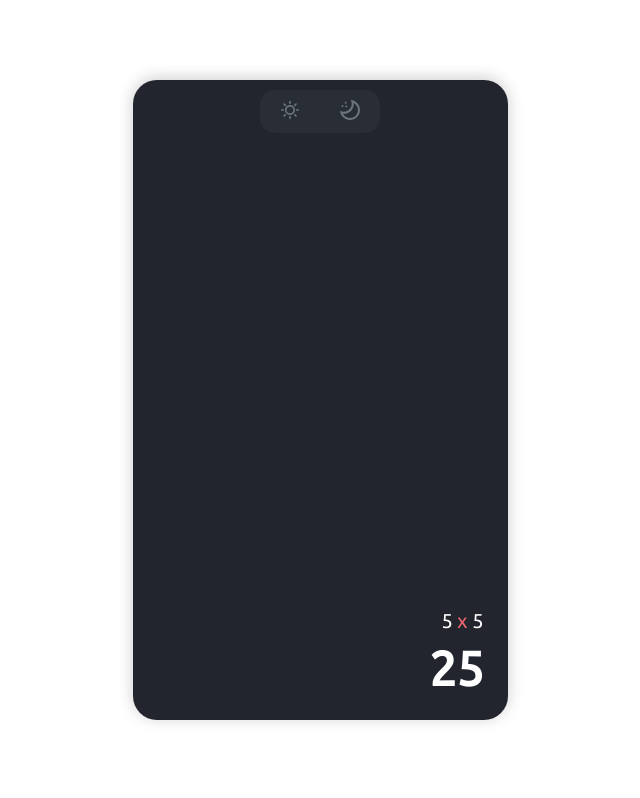
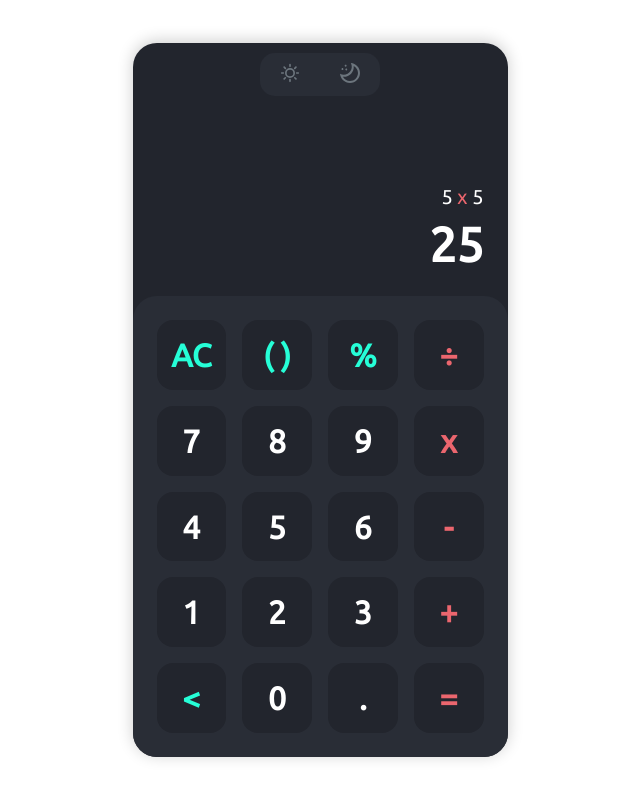
Before and after one commit to VenturaDorantes/CalculatorReact, a React (Vite) app: page / in a window 1280 px wide. Shown: the whole page, without its empty margins (320-960 px from the left). Built offline with nearby package versions, Linux system fonts and the light colour scheme.

Commit message:
Creando apartado de botones

```diff
--- a/src/app.jsx
+++ b/src/app.jsx
@@ -4,6 +4,8 @@ import Icons from './components/icons/Icons';
 import IconSun from './components/icons/icon/IconSun';
 import IconMoon from './components/icons/icon/IconMoon';
 import Display from './components/display/Display';
+import Keys from './keys.json'
+import Key from './components/key/Key'
 
 export function App() {
 
@@ -35,6 +37,10 @@ export function App() {
         ]
     )
 
+    const [keys, setKey] = useState(Keys.keys)
+
+    console.log(keys)
+
     const $styleColor = document.documentElement.style
     if(icons[0].active == true) {
         $styleColor.setProperty('--bg-black', 'white');
@@ -50,9 +56,6 @@ export function App() {
         $styleColor.setProperty('--bd-btnIconActive', '#ffffff');
         localStorage.setItem('pageColor', 'moon');
     }
-
-    console.log(icons)
-
 
     const updateColorActive = (nameIcon) => {
 
@@ -70,7 +73,6 @@ export function App() {
         localStorage.setItem('pageColor', nameIcon)
     }
 
-
     return(
         <div className="app">
             <div className="calculator">
@@ -79,6 +81,7 @@ export function App() {
                     updateColorActive={ updateColorActive }
                 />
                 <Display />
+                <Key data={ keys }/>
             </div>
         </div>
     )
--- /dev/null
+++ b/src/components/key/Key.jsx
@@ -0,0 +1,22 @@
+import './key.css'
+import KeyBottom from "./KeyButton"
+
+const Key = (props) => {
+
+    const { data } = props
+
+    return (
+        <div className="keys">
+            { data.map((btn, i) =>
+                <KeyBottom
+                    dataKey={ btn.dataKey }
+                    cssClass={ btn.class }
+                    spanText={ btn.spanText }
+                    key={ i }
+                />
+            )}
+        </div>
+    )
+}
+
+export default Key
--- /dev/null
+++ b/src/components/key/KeyButton.jsx
@@ -0,0 +1,12 @@
+const KeyBottom = (props) =>{
+
+    const { dataKey, cssClass, spanText } = props
+
+    return(
+        <div data-key={ dataKey } className={ !cssClass == '' ? 'key ' + cssClass : 'key'}>
+            <span>{ spanText }</span>
+        </div>
+    )
+}
+
+export default KeyBottom
--- /dev/null
+++ b/src/components/key/key.css
@@ -0,0 +1,65 @@
+/* ---- Estilos para los botones ---- */
+.keys {
+    background-color: var(--bd-keys);
+    padding: 1.5rem;
+    border-radius: 1.5rem 1.5rem 0 0;
+    -webkit-border-radius: 1.5rem 1.5rem 0 0;
+    -moz-border-radius: 1.5rem 1.5rem 0 0;
+    -ms-border-radius: 1.5rem 1.5rem 0 0;
+    -o-border-radius: 1.5rem 1.5rem 0 0;
+    display: grid;
+    grid-template-columns: repeat(4, 1fr);
+    grid-template-rows: repeat(5, 1fr);
+    grid-gap: 1rem;
+}
+
+.keys .key {
+    position: relative;
+    cursor: pointer;
+    display: block;
+    height: 0;
+    padding-top: 100%;
+    background-color: var(--bg-black);
+    border-radius: 1rem;
+    -webkit-border-radius: 1rem;
+    -moz-border-radius: 1rem;
+    -ms-border-radius: 1rem;
+    -o-border-radius: 1rem;
+    transition: 0.2s;
+    -webkit-transition: 0.2s;
+    -moz-transition: 0.2s;
+    -ms-transition: 0.2s;
+    -o-transition: 0.2s;
+    user-select: none;
+}
+
+.keys .key span {
+    position: absolute;
+    top: 50%;
+    left: 50%;
+    transform: translate(-50%, -50%);
+    -webkit-transform: translate(-50%, -50%);
+    -moz-transform: translate(-50%, -50%);
+    -ms-transform: translate(-50%, -50%);
+    -o-transform: translate(-50%, -50%);
+    font-size: 2rem;
+    font-weight: 700;
+    color: var(--txt-white);
+}
+
+.keys .key:hover {
+    transition: .2s;
+    box-shadow: inset 0px 0px 8px var(--btn-shadow);
+    -webkit-transition: .2s;
+    -moz-transition: .2s;
+    -ms-transition: .2s;
+    -o-transition: .2s;
+}
+
+.keys .key.operator span{
+    color: #EB666E;
+}
+
+.keys .key.action span{
+    color: #26FED7;
+}
```
